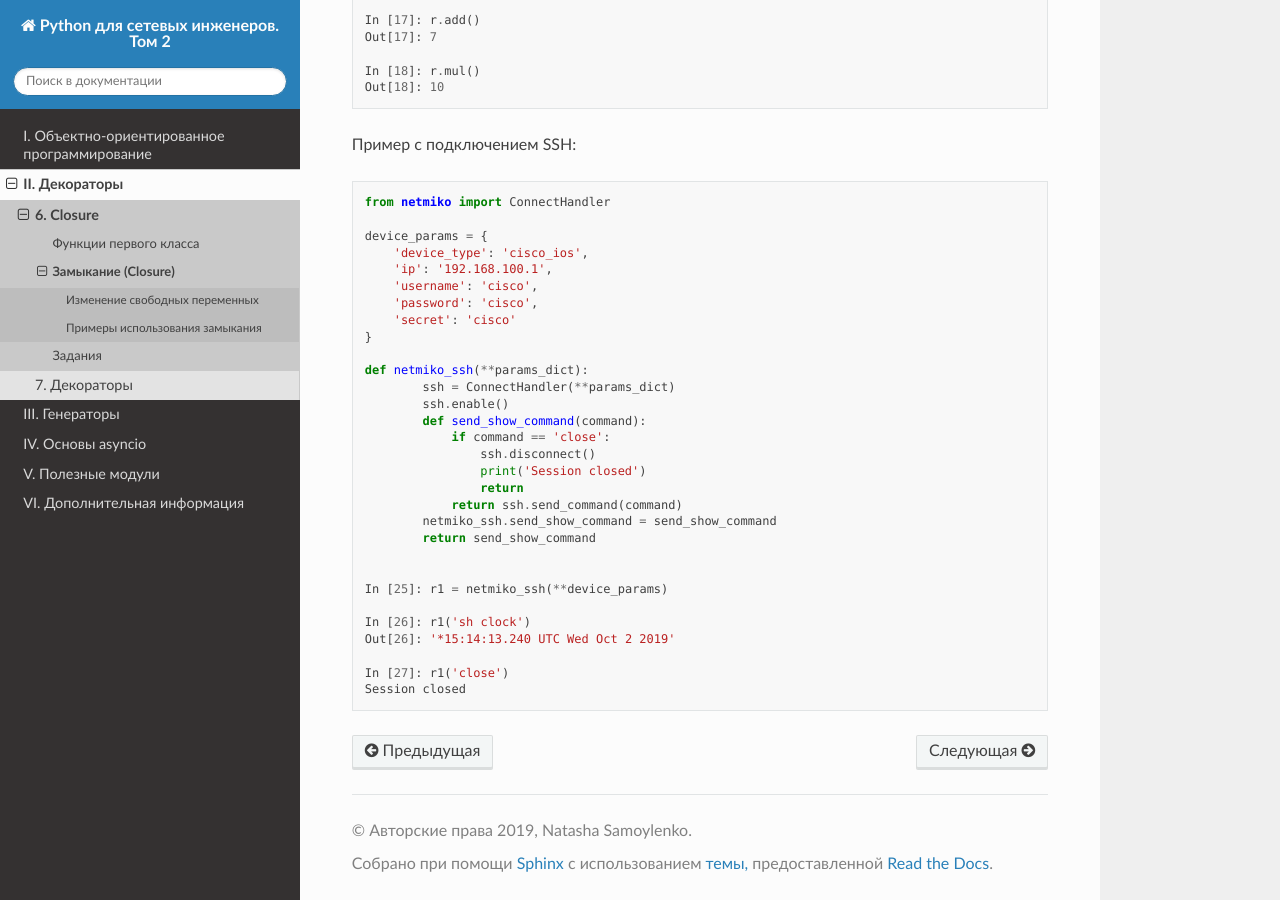
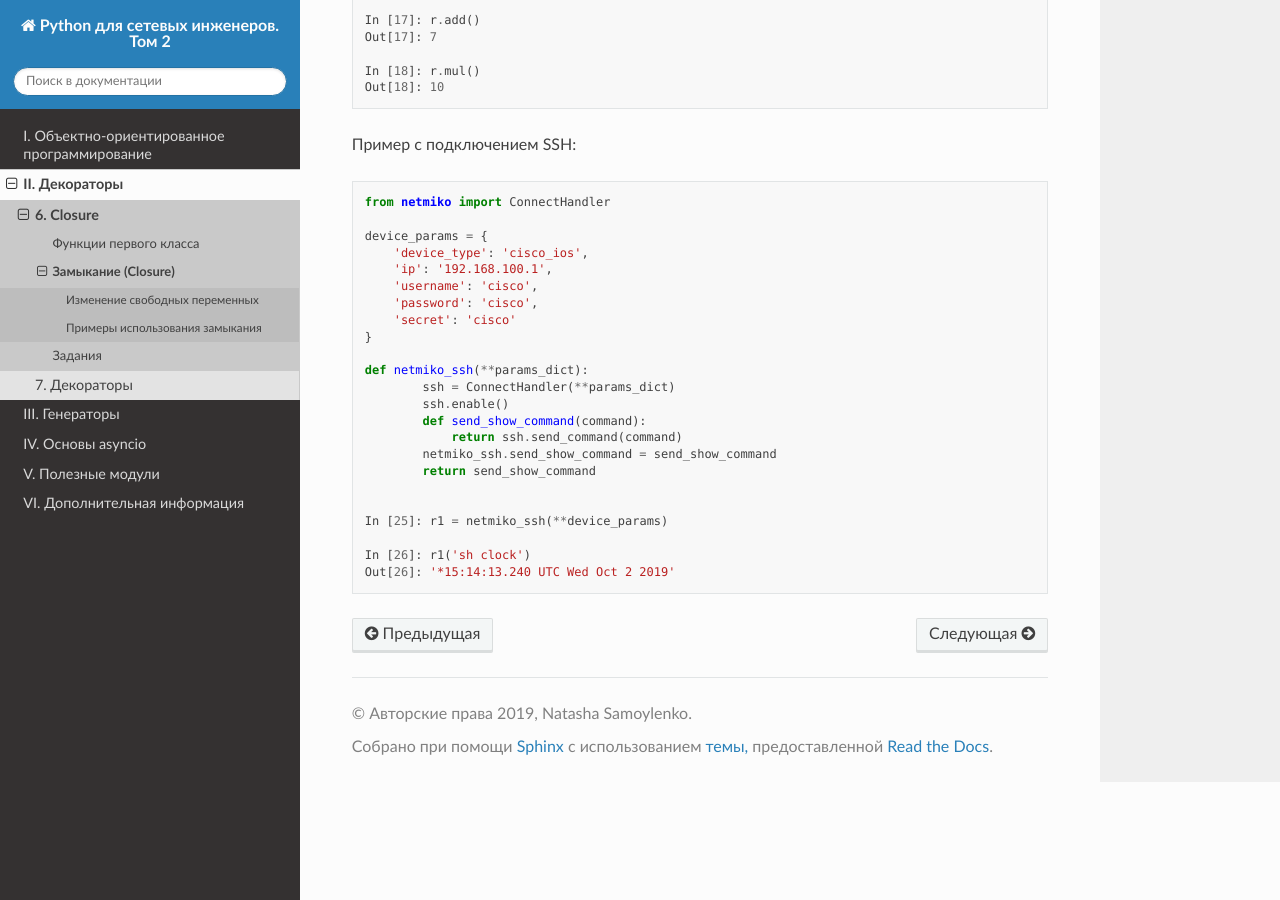
Before and after one commit to natenka/advpyneng-book, a Sphinx documentation site: the page built from docs/source/book/06_closure/closure.rst, in a window 1280 px wide and 900 px high, scrolled down 4131 px. Built offline with Sphinx 7.4.7 and the Read the Docs theme 2.0.0, drawn with Linux system fonts in a browser that asks for light colours; pages that are not in the unit, such as notebooks, are missing from menus.

Commit message:
small fix

```diff
--- a/docs/source/book/06_closure/closure.rst
+++ b/docs/source/book/06_closure/closure.rst
@@ -247,10 +247,6 @@
             ssh = ConnectHandler(**params_dict)
             ssh.enable()
             def send_show_command(command):
-                if command == 'close':
-                    ssh.disconnect()
-                    print('Session closed')
-                    return
                 return ssh.send_command(command)
             netmiko_ssh.send_show_command = send_show_command
             return send_show_command
@@ -260,6 +256,3 @@
 
     In [26]: r1('sh clock')
     Out[26]: '*15:14:13.240 UTC Wed Oct 2 2019'
-
-    In [27]: r1('close')
-    Session closed
```
